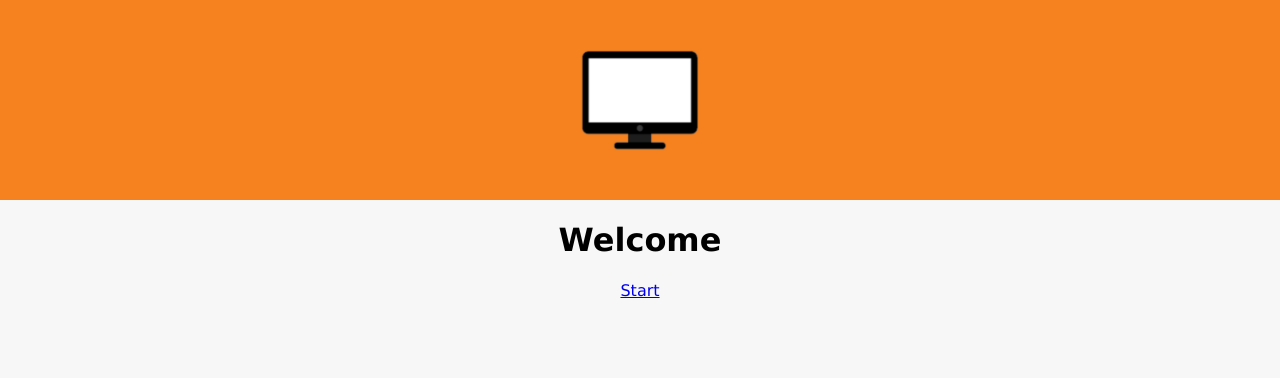
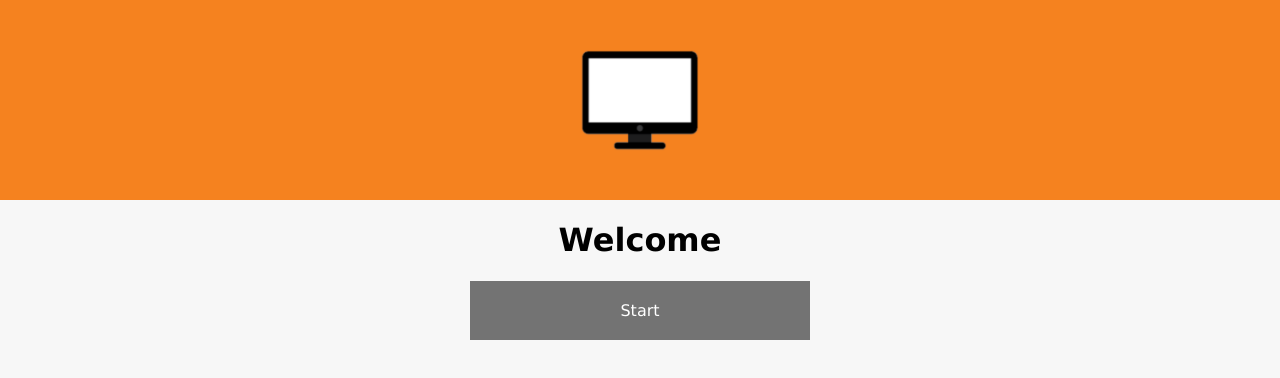
Before and after one commit to mkollers/code-n-chill, a React (Create React App) app in the folder frontend/code-n-chill/: page / in a window 1280 px wide. Shown: the top 378 px of the page. Built offline with nearby package versions, Linux system fonts and the light colour scheme.

Commit message:
changed css

```diff
--- a/frontend/code-n-chill/src/App.css
+++ b/frontend/code-n-chill/src/App.css
@@ -51,6 +51,11 @@ body {
   overflow: auto;
   display:block;
 }
+#start{
+  max-width: 300px;
+  padding:20px;
+  margin: auto;
+}
 
 h1 {
   text-decoration-style: none;
--- a/frontend/code-n-chill/src/App.tsx
+++ b/frontend/code-n-chill/src/App.tsx
@@ -10,7 +10,7 @@ import Question from './components/question';
 const Home = (props: RouteComponentProps) => (
   <div>
     <h1>Welcome</h1>
-    <Link to="/question">Start</Link>
+    <Link to="/question" className="button_1" id="start">Start</Link>
   </div>
 )
 
```
Also changed, not shown: 2 other files (tests, documents, lock files or other folders).
